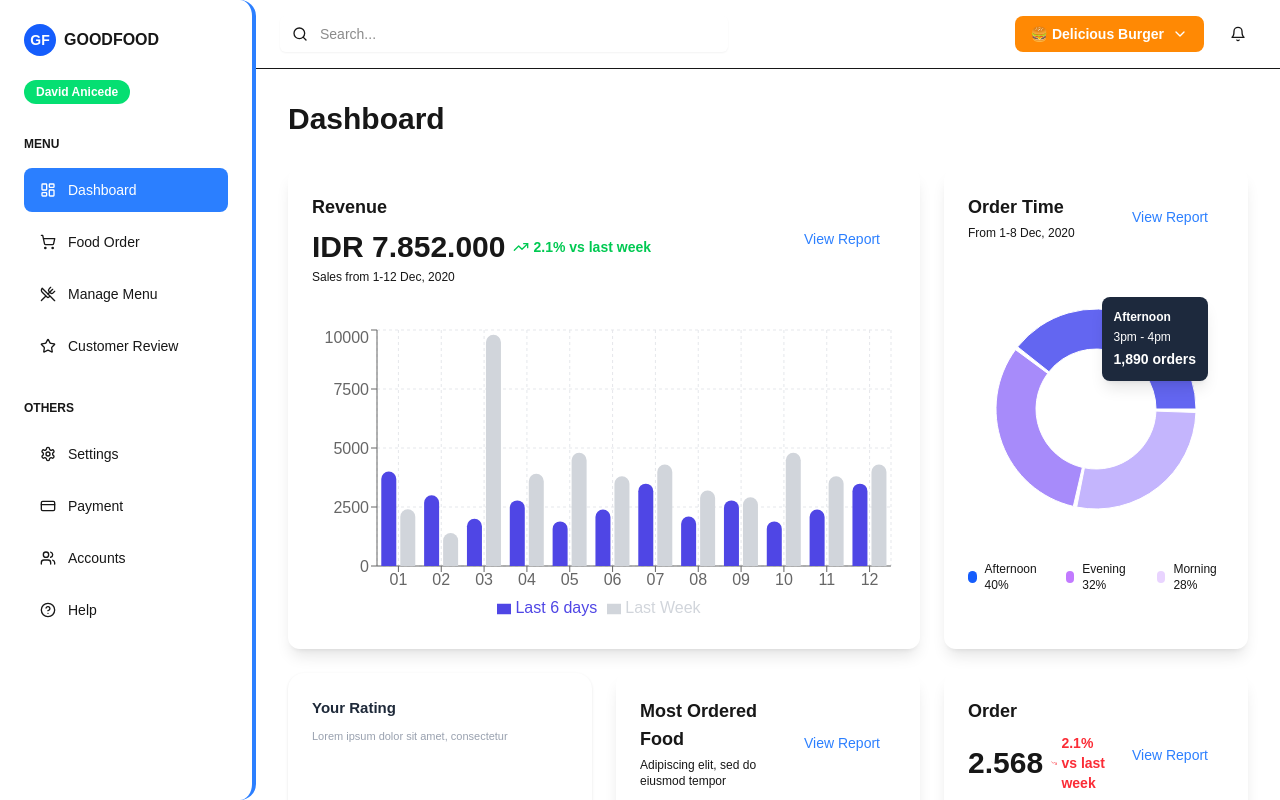
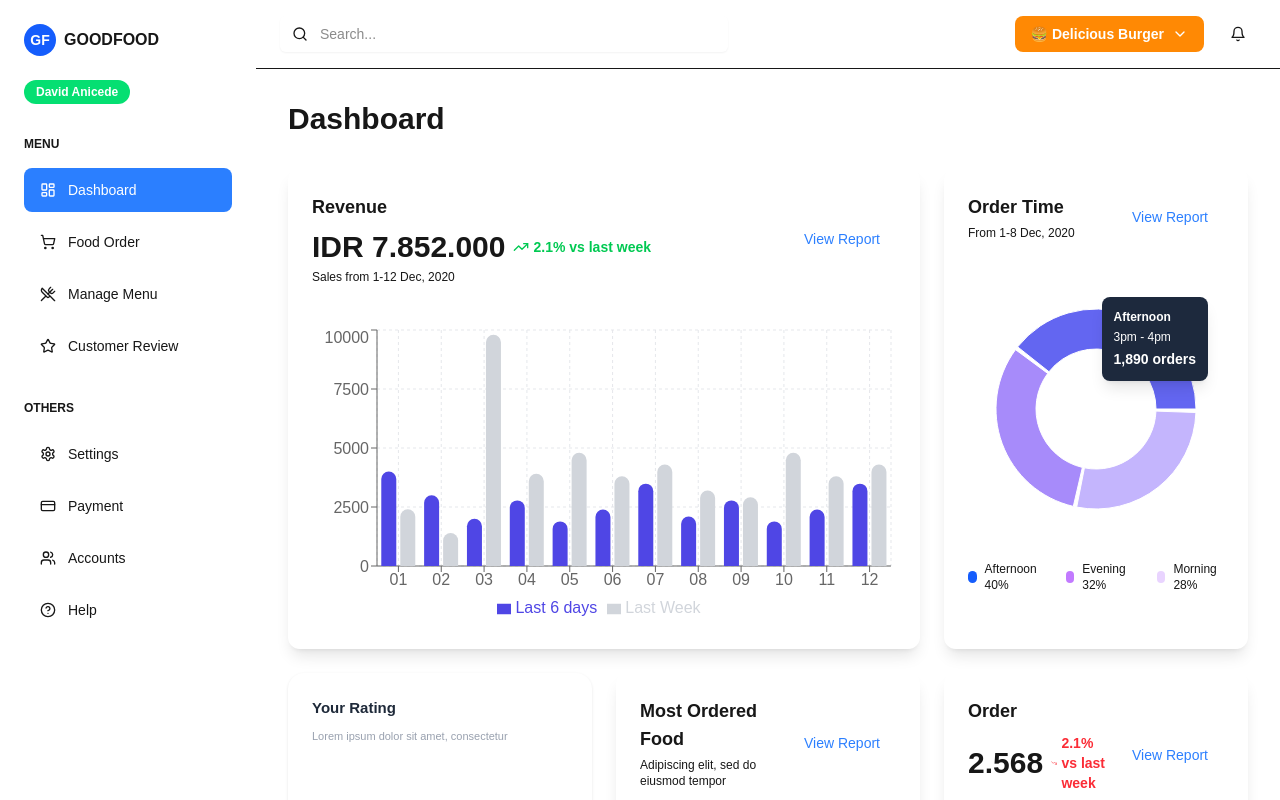
Before and after one commit to MHYAnate/goodFood, a Next.js app: page / in a window 1280 px wide. Built offline with nearby package versions, Linux system fonts and the light colour scheme.

Commit message:
feat:fix

```diff
--- a/src/components/sideBar.tsx
+++ b/src/components/sideBar.tsx
@@ -42,7 +42,7 @@
       {/* Sidebar */}
       <div
         className={cn(
-          "fixed lg:relative w-64 h-full bg-card border-r-4 border-blue-500 rounded-r-2xl p-6 transition-transform duration-300 z-50 overflow-y-auto",
+          "fixed lg:relative w-64 h-full bg-card p-6 transition-transform duration-300 z-50 overflow-y-auto",
           !isOpen && "-translate-x-full lg:translate-x-0",
         )}
       >
--- a/src/components/your-rating-card.tsx
+++ b/src/components/your-rating-card.tsx
@@ -89,7 +89,7 @@
 
 export function YourRatingCard() {
   return (
-    <Card className="border-0 rounded-2xl bg-white shadow-sm w-full">
+    <Card className="border-0 rounded-2xl bg-white shadow-sm w-full h-full">
       <CardHeader className="pb-1">
         <CardTitle className="text-[15px] font-semibold text-gray-800">
           Your Rating
@@ -103,7 +103,7 @@
         <div className="relative h-[230px] w-full">
 
           {/* Hygiene — overlaps Food Taste */}
-          <div className="absolute left-[26%] top-[18%] z-40">
+          <div className="absolute left-[16%] top-[18%] z-40">
             <Ring
               value={85}
               label="Hygiene"
@@ -129,7 +129,7 @@
           </div>
 
           {/* Packaging — isolated, no overlap */}
-          <div className="absolute left-[10%] bottom-[6%] z-10">
+          <div className="absolute left-[3%] top-[66%] z-10">
             <Ring
               value={92}
               label="Packaging"
```
